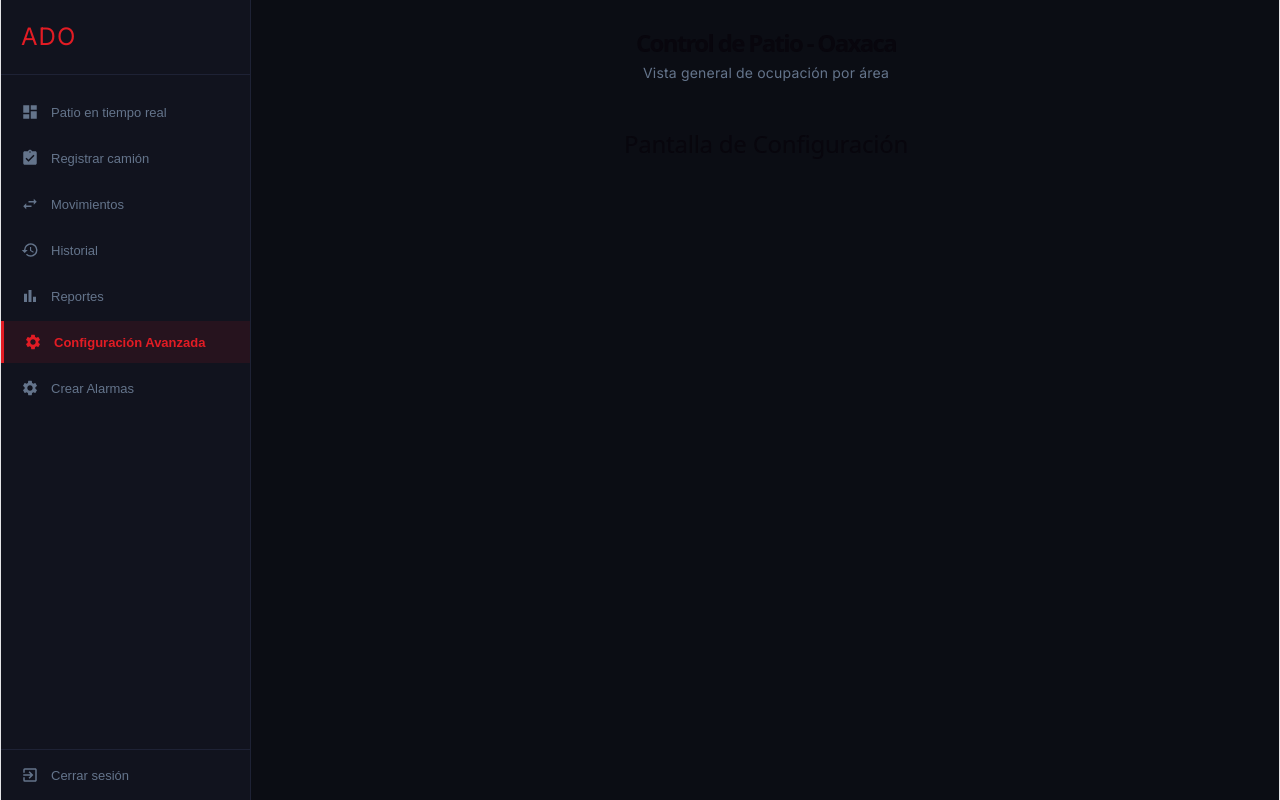
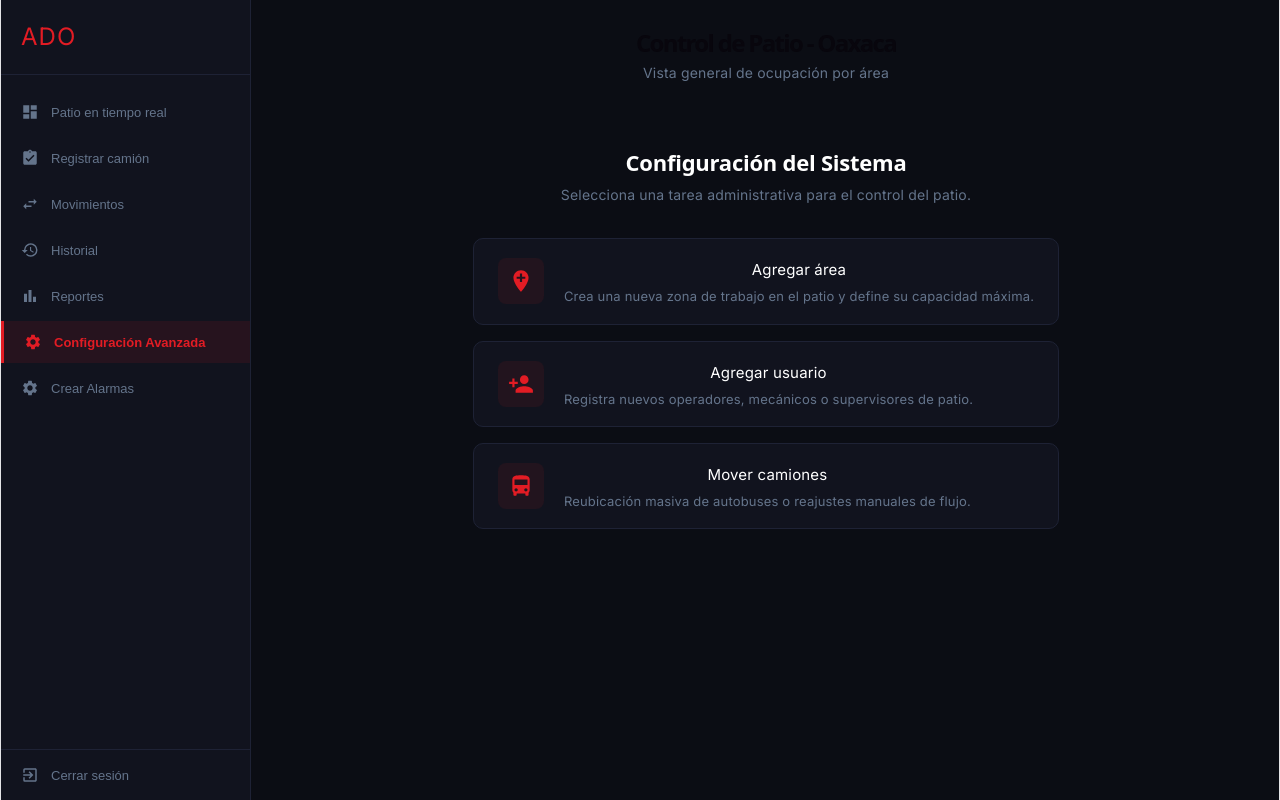
Before and after one commit to Rene3FG/ADO-Project, a React (Vite) app: page / in a window 1280 px wide. Both pictures are taken after a click on the button "Configuración Avanzada". Built offline with nearby package versions, Linux system fonts and the light colour scheme.

Commit message:
Se agregó la Conf Avanzada

```diff
--- /dev/null
+++ b/src/pages/ConfAvanz/ConfAvanz.css
@@ -0,0 +1,80 @@
+.config-panel h2 {
+  font-size: 22px;
+  font-weight: 600;
+  margin: 0 0 6px 0;
+  color: #ffffff;
+}
+
+.config-grid {
+  display: flex;
+  flex-direction: column;
+  gap: 16px;
+  max-width: 650px;
+  margin-top: 20px;
+}
+
+.config-option-card {
+  background-color: #11131e;
+  border: 1px solid #1e2235;
+  border-radius: 10px;
+  padding: 18px 24px;
+  display: flex;
+  align-items: center;
+  gap: 20px;
+  cursor: pointer;
+  transition: all 0.2s ease;
+}
+
+.config-option-card:hover {
+  border-color: #e21c24;
+  background-color: #161927;
+  transform: translateX(4px);
+}
+
+.config-option-icon {
+  font-size: 26px;
+  color: #e21c24;
+  background-color: rgba(226, 28, 36, 0.08);
+  padding: 10px;
+  border-radius: 8px;
+  display: flex;
+  align-items: center;
+  justify-content: center;
+}
+
+.config-option-text h3 {
+  margin: 0 0 4px 0;
+  font-size: 15px;
+  font-weight: 600;
+  color: #ffffff;
+}
+
+.config-option-text p {
+  margin: 0;
+  font-size: 13px;
+  color: #64748b;
+  line-height: 1.4;
+}
+
+/* 1. AGREGAMOS ESTA CLASE PARA CENTRAR TODO EL BLOQUE */
+.config-panel {
+  max-width: 650px;
+  margin: 40px auto 0 auto; /* ⬅️ El 'auto' centra todo en la pantalla */
+
+  /* Quítale las diagonales a la siguiente línea si también quieres que el título quede en medio: */
+  /* text-align: center; */
+}
+
+.config-panel h2 {
+  font-size: 22px;
+  font-weight: 600;
+  margin: 0 0 6px 0;
+  color: #ffffff;
+}
+
+.config-grid {
+  display: flex;
+  flex-direction: column;
+  gap: 16px;
+  margin-top: 20px;
+}
--- /dev/null
+++ b/src/pages/ConfAvanz/ConfAvaz.jsx
@@ -0,0 +1,40 @@
+import { useState } from "react";
+import { MdAddLocation, MdPersonAdd, MdDirectionsBus } from "react-icons/md";
+import "./ConfAvanz.css";
+
+export default function ConfAvanz() {
+  return (
+    <div className="config-panel">
+      <h2>Configuración del Sistema</h2>
+      <p style={{ color: '#64748b', marginBottom: '30px', fontSize: '14px' }}>
+        Selecciona una tarea administrativa para el control del patio.
+      </p>
+
+      <div className="config-grid">
+        <div className="config-option-card" onClick={() => alert('Abriendo formulario: Agregar área')}>
+          <div className="config-option-icon"><MdAddLocation /></div>
+          <div className="config-option-text">
+            <h3>Agregar área</h3>
+            <p>Crea una nueva zona de trabajo en el patio y define su capacidad máxima.</p>
+          </div>
+        </div>
+
+        <div className="config-option-card" onClick={() => alert('Abriendo formulario: Agregar usuario')}>
+          <div className="config-option-icon"><MdPersonAdd /></div>
+          <div className="config-option-text">
+            <h3>Agregar usuario</h3>
+            <p>Registra nuevos operadores, mecánicos o supervisores de patio.</p>
+          </div>
+        </div>
+
+        <div className="config-option-card" onClick={() => alert('Abriendo panel: Mover camiones')}>
+          <div className="config-option-icon"><MdDirectionsBus /></div>
+          <div className="config-option-text">
+            <h3>Mover camiones</h3>
+            <p>Reubicación masiva de autobuses o reajustes manuales de flujo.</p>
+          </div>
+        </div>
+      </div>
+    </div>
+  );
+}
--- a/src/pages/Patio/DropDrag.jsx
+++ b/src/pages/Patio/DropDrag.jsx
@@ -3,6 +3,7 @@ import TarjetaInfo from './TarjetaInfo.jsx';
 import mockDB from './CamionArea.json';
 import './DropDrag.css';
 import Registro from '../Registro/Registro.jsx';
+import ConfAvanz from '../ConfAvanz/ConfAvaz.jsx';
 
 import { MdDashboard, MdAssignmentTurnedIn, MdSwapHoriz, MdHistory, MdBarChart, MdSettings, MdExitToApp } from "react-icons/md";
 import { TbWash, TbWashDryDip } from "react-icons/tb";
@@ -124,7 +125,7 @@ export default function DropDrag() {
       case 'reportes':
         return <div className="pantalla-vacia"><h2>Pantalla de Reportes</h2></div>;
       case 'configuracion':
-        return <div className="pantalla-vacia"><h2>Pantalla de Configuración</h2></div>;
+        return <ConfAvanz />;
       default:
         return <div className="pantalla-vacia"><h2>Selecciona una opción</h2></div>;
     }
```
